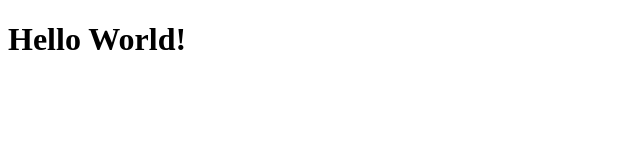
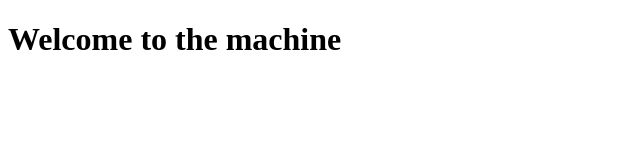
Before and after one commit to tbennett/gwd472_demo, a plain HTML site: page index.html in a window 1280 px wide. Shown: the whole page, without its empty margins (0-640 px from the left). Drawn offline with Linux system fonts and the light colour scheme.

Commit message:
changed heading to better intro

```diff
--- a/index.html
+++ b/index.html
@@ -6,6 +6,6 @@
 </head>
 
 <body>
-<h1> Hello World!</h1>
+<h1>Welcome to the machine</h1>
 </body>
 </html>
```
